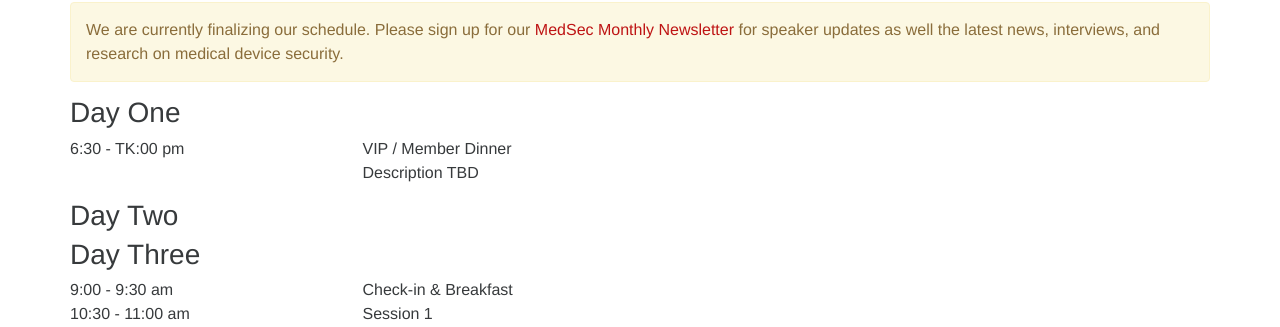
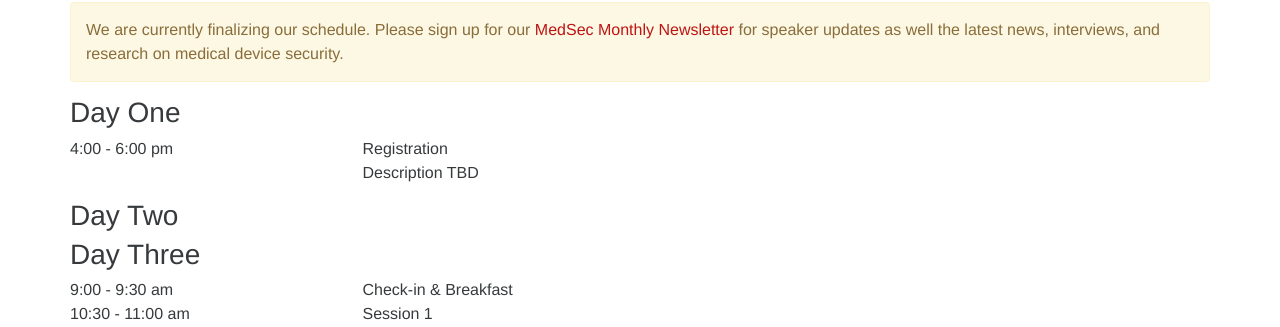
Before and after one commit to Jonesy/medsec101, a Jekyll site: the page built from schedule.markdown, in a window 1280 px wide. Shown: the part 562-889 px from the top of the page. Built offline with Jekyll 4.4.1, drawn with Linux system fonts in a browser that asks for light colours.

Commit message:
Updated Vip Slash Member Dinner

```diff
--- a/_presentations/sunday-january-15/vip-slash-member-dinner.markdown
+++ b/_presentations/sunday-january-15/vip-slash-member-dinner.markdown
@@ -1,8 +1,8 @@
 ---
-title: VIP / Member Dinner
+title: Registration
 date: 2016-09-01 16:08:00 Z
 position: 0
-time: 6:30 - TK:00 pm
+time: 4:00 - 6:00 pm
 ---
 
 Description TBD
```
